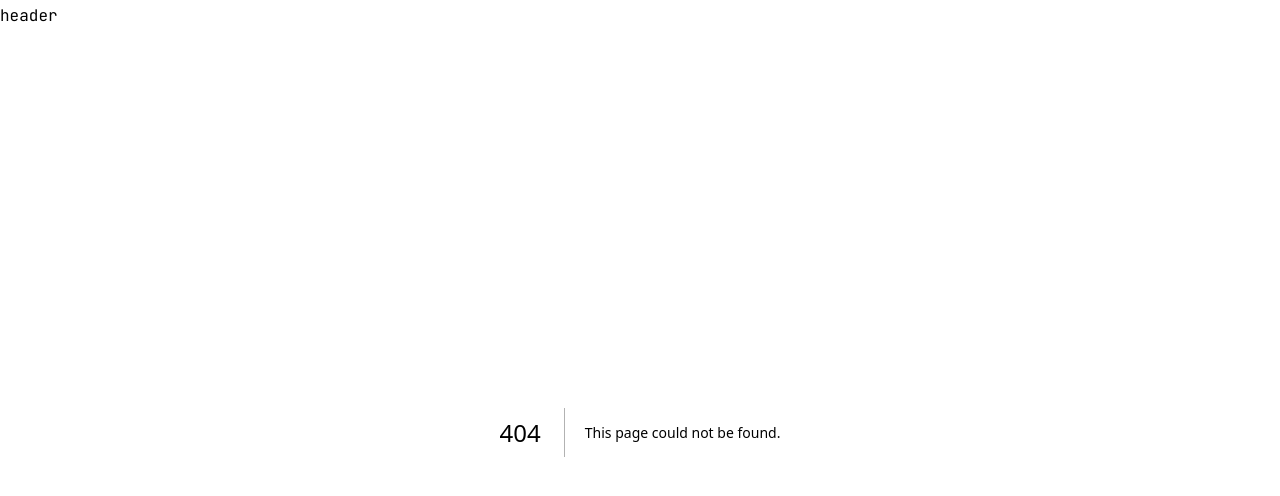
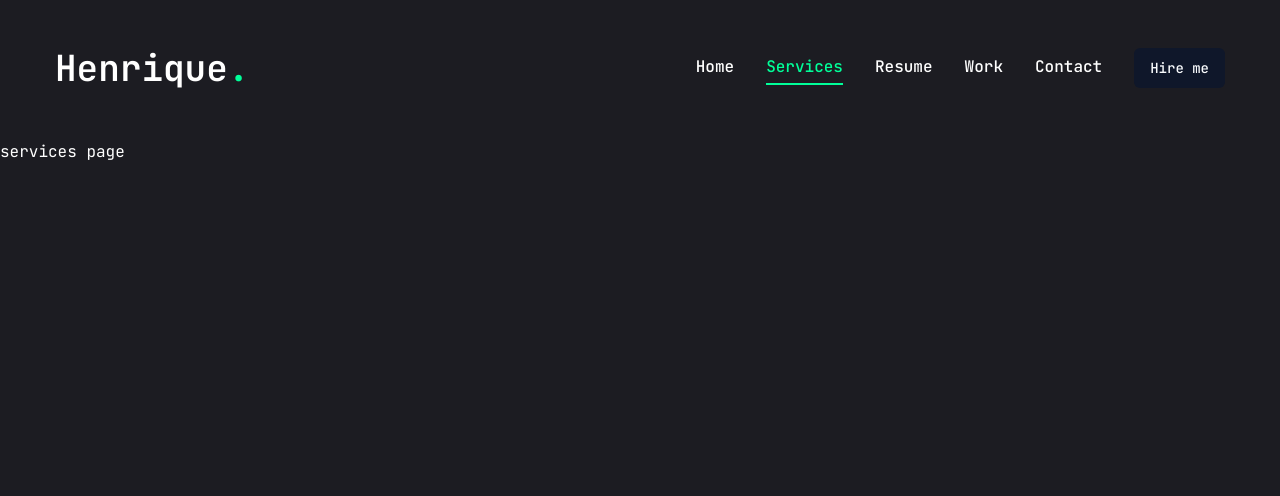
Before and after one commit to henriquelbk/henrique-portfolio, a Next.js app: page /services in a window 1280 px wide. Before the commit this address had no page. Shown: the top 496 px of the page. Built offline with nearby package versions, Linux system fonts and the light colour scheme.

Commit message:
Desktop nav created

```diff
--- /dev/null
+++ b/app/services/page.jsx
@@ -0,0 +1,9 @@
+
+
+const Services = () => {
+  return (
+    <div>services page</div>
+  )
+}
+
+export default Services
--- a/components/Header.jsx
+++ b/components/Header.jsx
@@ -1,8 +1,33 @@
+import Link from "next/link";
+import { Button } from "./ui/button";
+import Nav from "./Nav";
 
 const Header = () => {
   return (
-    <header>header</header>
-  )
-}
+    <header className="py-8 xl:py-12 text-white">
+      <div className="container mx-auto flex justify-between items center">
+        <Link href="./">
+          {/* logo */}
+          <h1 className="text-4xl font-semibold">
+            Henrique<span className="text-accent">.</span>
+          </h1>
+        </Link>
 
-export default Header
+        {/* desktop nav & hire me button*/}
+
+        <div className="hidden xl:flex items-center gap-8">
+         <Nav />
+         <Link href="/contact">
+            <Button>Hire me</Button>
+         </Link>
+        </div>
+
+        {/* mobile nav*/}
+         <div className="xl:hidden">mobile nav</div>
+
+      </div>
+    </header>
+  );
+};
+
+export default Header;
--- /dev/null
+++ b/components/Nav.jsx
@@ -0,0 +1,48 @@
+"use client";
+
+import Link from "next/link";
+import { usePathname } from "next/navigation";
+
+const links = [
+  {
+    name: "home",
+    path: "/",
+  },
+  {
+    name: "services",
+    path: "/services",
+  },
+  {
+    name: "resume",
+    path: "/resume",
+  },
+  {
+    name: "work",
+    path: "/work",
+  },
+  {
+    name: "contact",
+    path: "/contact",
+  },
+];
+
+const Nav = () => {
+  const pathname = usePathname();
+
+  return (
+    <nav className="flex gap-8">
+      {links.map((link, index) => {
+        return (
+          <Link
+            href={link.path}
+            key={index}
+            className={`${link.path === pathname && "text-accent border-b-2 border-accent"} capitalize font-medium hover:text-accent transition-all`}>
+            {link.name}
+          </Link>
+        );
+      })}
+    </nav>
+  );
+};
+
+export default Nav;
```
Also changed, not shown: app/fonts/GeistMonoVF.woff (deleted), app/fonts/GeistVF.woff (deleted).
